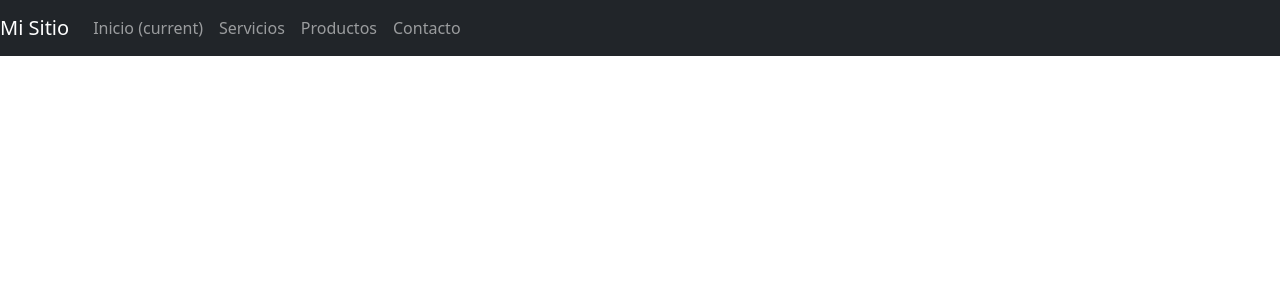
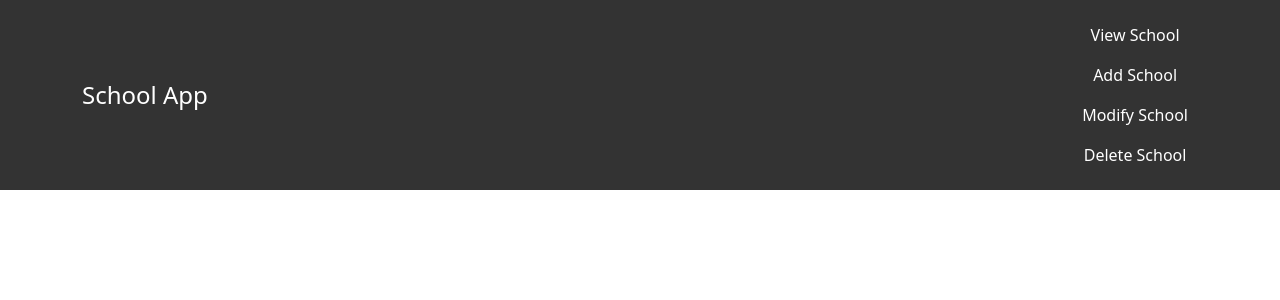
Before and after one commit to Joseleon1903/ReactCrudAppSample, a React (Create React App) app in the folder schoolcrudfrontend/: page / in a window 1280 px wide. Shown: the top 300 px of the page. Built offline with nearby package versions, Linux system fonts and the light colour scheme.

Commit message:
navbar code

```diff
--- a/schoolcrudfrontend/src/App.js
+++ b/schoolcrudfrontend/src/App.js
@@ -1,6 +1,7 @@
 import logo from './logo.svg';
 import './App.css';
 import "../node_modules/bootstrap/dist/css/bootstrap.min.css";
+import "../node_modules/bootstrap/dist/js/bootstrap.js"
 import Navbar from './layout/Navbar.js'
 
 
--- /dev/null
+++ b/schoolcrudfrontend/src/layout/Navbar.css
@@ -0,0 +1,75 @@
+/* Estilos para la barra de navegación */
+.navbar {
+    background-color: #333;
+    color: white;
+    padding: 15px 0;
+  }
+
+  .container {
+    display: flex;
+    justify-content: space-between;
+    align-items: center;
+  }
+
+  .navbar-brand {
+    font-size: 1.5rem;
+    text-decoration: none;
+    color: white;
+  }
+
+  .navbar-nav {
+    list-style: none;
+    display: flex;
+    align-items: center;
+  }
+
+  .nav-item {
+    margin: 0 10px;
+  }
+
+  .nav-link {
+    text-decoration: none;
+    color: white;
+  }
+
+  /* Estilos para el menú de hamburguesa en dispositivos móviles */
+  .nav-toggle {
+    display: none;
+  }
+
+  .nav-toggle-label {
+    cursor: pointer;
+    user-select: none;
+    padding: 10px 20px;
+    display: block;
+    position: relative;
+  }
+
+  .nav-toggle-label span {
+    display: block;
+    width: 25px;
+    height: 2px;
+    background-color: white;
+    margin-bottom: 5px;
+  }
+
+  @media (max-width: 768px) {
+    .navbar-nav {
+      display: none;
+      flex-direction: column;
+      align-items: flex-start;
+      position: absolute;
+      top: 100%;
+      left: 0;
+      width: 100%;
+      background-color: #333;
+    }
+
+    .nav-toggle:checked + .navbar-nav {
+      display: flex;
+    }
+
+    .nav-item {
+      margin: 10px 0;
+    }
+  }
--- a/schoolcrudfrontend/src/layout/Navbar.js
+++ b/schoolcrudfrontend/src/layout/Navbar.js
@@ -1,30 +1,27 @@
 import React from "react";
+import './Navbar.css';
 
 export default function Navbar() {
   return (
-    <div>
-      <nav class="navbar navbar-expand-lg navbar-dark bg-dark">
-        <a class="navbar-brand" href="#">Mi Sitio</a>
-        <button class="navbar-toggler" type="button" data-toggle="collapse" data-target="#navbarNav" aria-controls="navbarNav" aria-expanded="false" aria-label="Toggle navigation">
-          <span class="navbar-toggler-icon"></span>
-        </button>
-        <div class="collapse navbar-collapse" id="navbarNav">
-          <ul class="navbar-nav">
-            <li class="nav-item active">
-              <a class="nav-link" href="#inicio">Inicio <span class="sr-only">(current)</span></a>
+    <nav className="navbar">
+    <div className="container">
+      <a className="navbar-brand" to="/">School App</a>
+      <input type="checkbox" id="nav-toggle" className="nav-toggle" />
+      <ul className="navbar-nav">
+        <li className="nav-item">
+          <a className="nav-link" to="/">View School</a>
         </li>
-            <li class="nav-item">
-              <a class="nav-link" href="#servicios">Servicios</a>
+        <li className="nav-item">
+          <a className="nav-link" to="/servicios">Add School</a>
         </li>
-            <li class="nav-item">
-              <a class="nav-link" href="#productos">Productos</a>
+        <li className="nav-item">
+          <a className="nav-link" to="/productos">Modify School</a>
         </li>
-            <li class="nav-item">
-              <a class="nav-link" href="#contacto">Contacto</a>
+        <li className="nav-item">
+          <a className="nav-link" to="/contacto">Delete School</a>
         </li>
       </ul>
     </div>
   </nav>
-    </div>
   );
 }
```
Also changed, not shown: schoolcrudfrontend/src/School/AddSchool.js (added, +9 -0 lines), schoolcrudfrontend/src/School/ModifySchool.js (added, +9 -0 lines), schoolcrudfrontend/src/School/ViewSchool.js (added, +9 -0 lines). Lines whose indentation alone changed are shown as unchanged.
